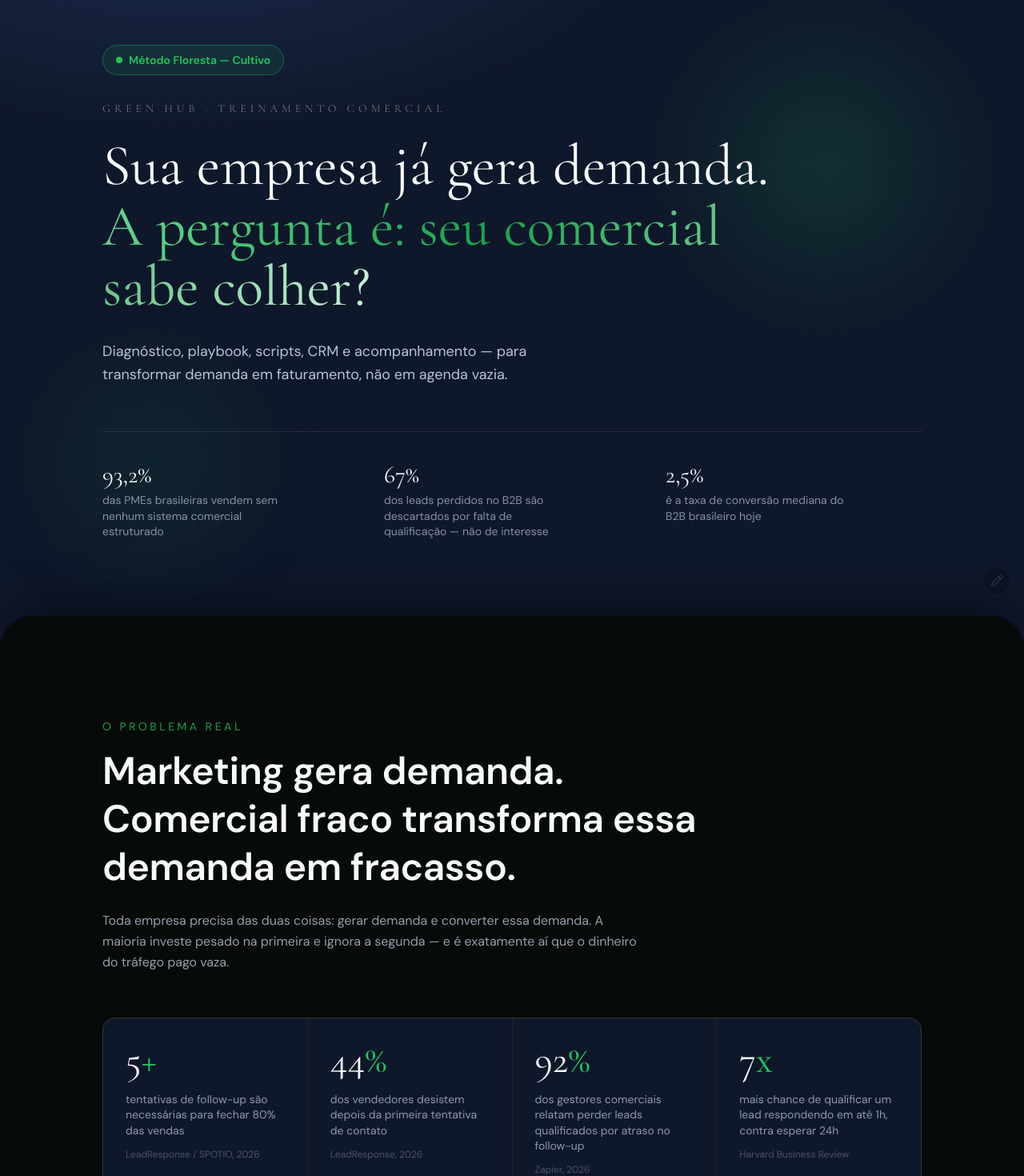
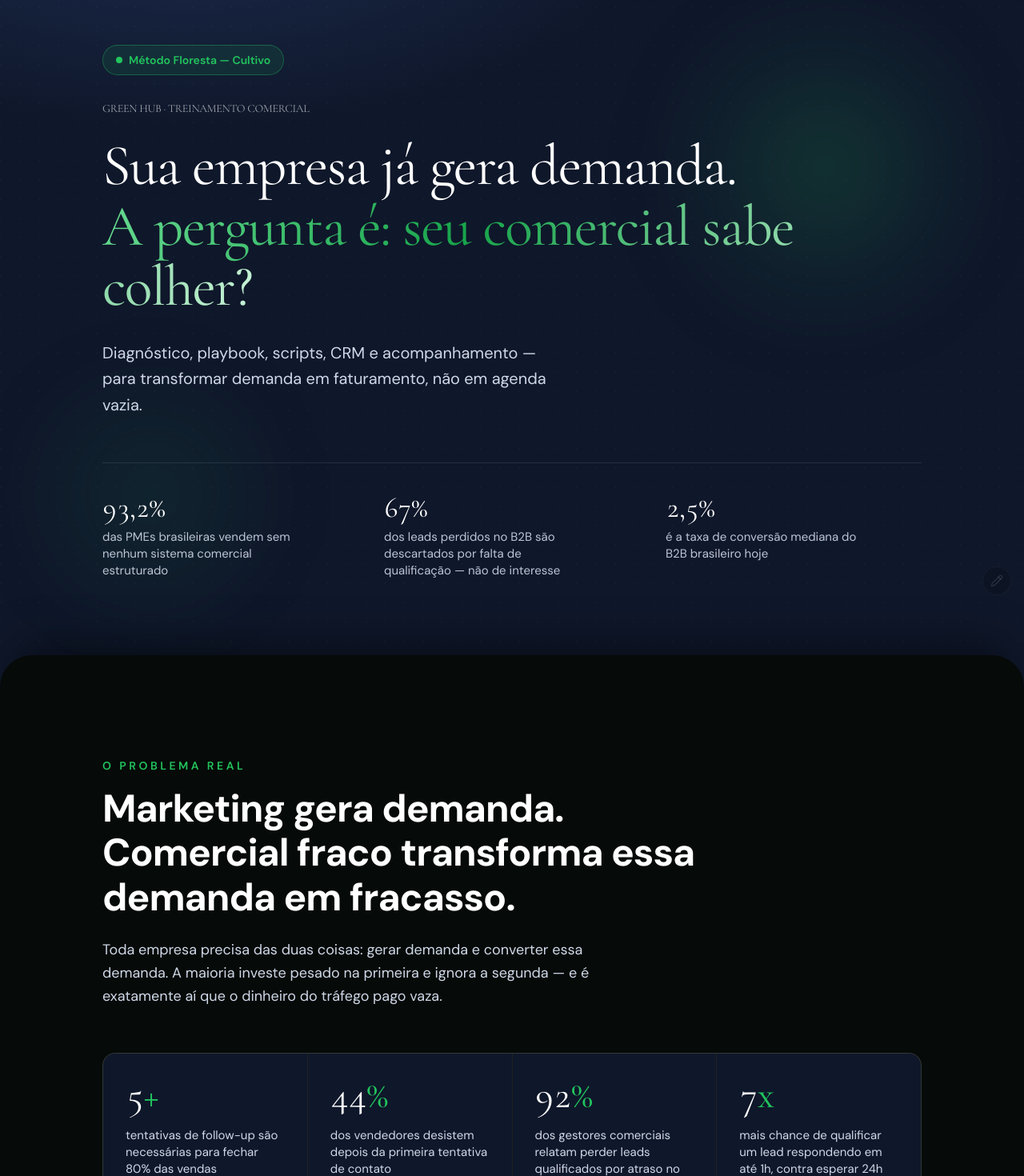
Before and after one commit to Victorhmp99/proposta-comercial-green, a Next.js app: page / in a window 1280 px wide. Shown: the part 40-1510 px from the top of the page at 80% size. Built offline with nearby package versions, Linux system fonts and the light colour scheme; no server answers.

Commit message:
feat: contagem animada, valores unicos, plano Estrategico, Imersao Floresta, legibilidade

```diff
--- a/src/app/globals.css
+++ b/src/app/globals.css
@@ -6,8 +6,8 @@
   --gh-medium: #16a34a; /* Verde profundo — secundário */
   --gh-mint: #22c55e; /* Verde — acento principal */
   --gh-gold: #4ade80; /* Verde claro — destaque (mantém o nome p/ compatibilidade) */
-  --gh-silver-green: #b9c3d6; /* Azul acinzentado — texto secundário */
-  --gh-cream: #f8fafc; /* Branco gelo — texto */
+  --gh-silver-green: #cfd8e8; /* Azul acinzentado claro — texto secundário */
+  --gh-cream: #ffffff; /* Branco — texto principal */
   --gh-bg: #0f172a; /* Navy — fundo do site */
 
   --background: var(--gh-bg);
@@ -35,16 +35,28 @@ body {
   background: var(--background);
   color: var(--foreground);
   font-family: var(--font-body);
+  font-size: 17px;
+  line-height: 1.6;
+  -webkit-font-smoothing: antialiased;
+  -moz-osx-font-smoothing: grayscale;
 }
 
 h1, .font-display {
   font-family: var(--font-display);
+  letter-spacing: -0.02em;
 }
 
 h2, h3, h4 {
   font-family: var(--font-body);
-  font-weight: 600;
-  letter-spacing: -0.01em;
+  font-weight: 700;
+  letter-spacing: -0.02em;
+  line-height: 1.15;
+}
+
+/* números tabulares — não "pulam" durante a contagem */
+.tabular {
+  font-variant-numeric: tabular-nums;
+  font-feature-settings: "tnum";
 }
 
 .perspective-1200 {
--- /dev/null
+++ b/src/components/Counter.tsx
@@ -0,0 +1,70 @@
+"use client";
+
+import { useEffect, useRef, useState } from "react";
+import { useInView } from "framer-motion";
+
+/**
+ * Conta de 0 até o número contido em `value`, preservando
+ * qualquer prefixo/sufixo do texto original (ex.: "93,2%", "2,5%", "R$ 45.000").
+ */
+export function Counter({
+  value,
+  className,
+  duration = 1.6,
+}: {
+  value: string;
+  className?: string;
+  duration?: number;
+}) {
+  const ref = useRef<HTMLSpanElement>(null);
+  const inView = useInView(ref, { once: true, margin: "-80px" });
+  const [display, setDisplay] = useState<string>("");
+
+  // separa o número do resto do texto
+  const match = value.match(/^(\D*)([\d.,]+)(.*)$/);
+  const prefix = match?.[1] ?? "";
+  const numeric = match?.[2] ?? "";
+  const suffix = match?.[3] ?? "";
+
+  // detecta o formato brasileiro: "." é milhar, "," é decimal
+  const decimals = numeric.includes(",") ? numeric.split(",")[1].length : 0;
+  const target = parseFloat(numeric.replace(/\./g, "").replace(",", "."));
+  const useThousands = numeric.includes(".");
+
+  function format(n: number) {
+    return n.toLocaleString("pt-BR", {
+      minimumFractionDigits: decimals,
+      maximumFractionDigits: decimals,
+      useGrouping: useThousands || n >= 1000,
+    });
+  }
+
+  useEffect(() => {
+    if (!inView || !Number.isFinite(target)) {
+      if (!Number.isFinite(target)) setDisplay(numeric);
+      return;
+    }
+    let raf = 0;
+    const start = performance.now();
+    const ms = duration * 1000;
+
+    function tick(now: number) {
+      const t = Math.min((now - start) / ms, 1);
+      // easeOutExpo — rápido no começo, desacelera no fim
+      const eased = t === 1 ? 1 : 1 - Math.pow(2, -10 * t);
+      setDisplay(format(target * eased));
+      if (t < 1) raf = requestAnimationFrame(tick);
+    }
+    raf = requestAnimationFrame(tick);
+    return () => cancelAnimationFrame(raf);
+    // eslint-disable-next-line react-hooks/exhaustive-deps
+  }, [inView, target, duration]);
+
+  return (
+    <span ref={ref} className={className}>
+      {prefix}
+      {display || (Number.isFinite(target) ? format(0) : numeric)}
+      {suffix}
+    </span>
+  );
+}
--- a/src/components/Hero.tsx
+++ b/src/components/Hero.tsx
@@ -2,6 +2,7 @@
 
 import { motion } from "framer-motion";
 import { useContent } from "@/content/ContentContext";
+import { Counter } from "./Counter";
 
 export function Hero() {
   const { content } = useContent();
@@ -62,7 +63,7 @@ export function Hero() {
           initial={{ opacity: 0 }}
           animate={{ opacity: 1 }}
           transition={{ duration: 0.7, delay: 0.1 }}
-          className="font-display text-sm tracking-[0.35em] text-cream/40 mb-6"
+          className="font-display text-sm tracking-[0.35em] text-cream/60 mb-6"
         >
           {c.title} · {c.subtitle.toUpperCase()}
         </motion.p>
@@ -83,7 +84,7 @@ export function Hero() {
           initial={{ opacity: 0, y: 20 }}
           animate={{ opacity: 1, y: 0 }}
           transition={{ duration: 0.7, delay: 0.3 }}
-          className="mt-7 max-w-xl text-lg text-silver-green leading-relaxed"
+          className="mt-7 max-w-xl text-xl text-silver-green leading-relaxed"
         >
           {c.lede}
         </motion.p>
@@ -97,8 +98,10 @@ export function Hero() {
         >
           {c.stats.map((s) => (
             <div key={s.value} className="max-w-[240px]">
-              <p className="font-display text-3xl text-cream mb-1">{s.value}</p>
-              <p className="text-sm text-silver-green/70 leading-snug">{s.label}</p>
+              <p className="font-display text-4xl text-cream mb-1.5 tabular">
+                <Counter value={s.value} />
+              </p>
+              <p className="text-[15px] text-silver-green/90 leading-snug">{s.label}</p>
             </div>
           ))}
         </motion.div>
--- a/src/components/Section.tsx
+++ b/src/components/Section.tsx
@@ -67,7 +67,7 @@ export function Section({
 
 export function Eyebrow({ children }: { children: ReactNode }) {
   return (
-    <p className="font-body text-xs sm:text-sm uppercase tracking-[0.25em] text-mint/80 mb-4">
+    <p className="font-body text-xs sm:text-sm uppercase tracking-[0.25em] text-mint mb-4 font-semibold">
       {children}
     </p>
   );
--- a/src/components/Sections.tsx
+++ b/src/components/Sections.tsx
@@ -5,7 +5,8 @@ import { motion, AnimatePresence } from "framer-motion";
 import { Reveal, RevealStagger, staggerItem } from "./Reveal";
 import { Section, Eyebrow, Kicker } from "./Section";
 import { useContent } from "@/content/ContentContext";
-import { CheckCircle2, X, Eye, EyeOff } from "lucide-react";
+import { Counter } from "./Counter";
+import { CheckCircle2, X, Lock, Unlock } from "lucide-react";
 
 /* ---------- botão de revelar valores ---------- */
 function RevealButton({
@@ -23,9 +24,9 @@ function RevealButton({
     <button
       type="button"
       onClick={onClick}
-      className="inline-flex items-center gap-2 rounded-full bg-mint px-7 py-3.5 text-sm font-bold text-[#0f172a] transition hover:bg-mint/90 shadow-[0_0_40px_-10px_rgba(34,197,94,0.7)]"
+      className="inline-flex items-center gap-2.5 rounded-full bg-mint px-8 py-4 text-base font-bold text-[#0f172a] transition hover:bg-mint/90 hover:scale-[1.02] active:scale-100 shadow-[0_0_45px_-10px_rgba(34,197,94,0.8)]"
     >
-      {revealed ? <EyeOff className="h-4 w-4" /> : <Eye className="h-4 w-4" />}
+      {revealed ? <Unlock className="h-5 w-5" /> : <Lock className="h-5 w-5" />}
       {revealed ? hideLabel : showLabel}
     </button>
   );
@@ -44,18 +45,18 @@ export function Problem() {
       </Reveal>
 
       <Reveal delay={0.08}>
-        <p className="mt-6 max-w-2xl text-silver-green/80 leading-relaxed">{c.intro}</p>
+        <p className="mt-6 max-w-2xl text-silver-green leading-relaxed text-lg">{c.intro}</p>
       </Reveal>
 
       <RevealStagger className="mt-14 grid sm:grid-cols-2 lg:grid-cols-4 gap-px bg-white/10 border border-white/10 rounded-2xl overflow-hidden">
         {c.stats.map((s) => (
           <motion.div key={s.num + s.suffix} variants={staggerItem} className="bg-[#0f172a] p-7">
-            <p className="font-display text-5xl text-cream leading-none">
-              {s.num}
+            <p className="font-display text-5xl text-cream leading-none tabular">
+              <Counter value={s.num} />
               <span className="text-mint">{s.suffix}</span>
             </p>
-            <p className="mt-4 text-sm text-silver-green/75 leading-snug">{s.text}</p>
-            <p className="mt-3 text-xs text-silver-green/35">{s.src}</p>
+            <p className="mt-4 text-[15px] text-silver-green leading-snug">{s.text}</p>
+            <p className="mt-3 text-xs text-silver-green/55">{s.src}</p>
           </motion.div>
         ))}
       </RevealStagger>
@@ -80,7 +81,7 @@ export function Compare() {
       </Reveal>
 
       <Reveal delay={0.08}>
-        <p className="mt-6 max-w-2xl text-silver-green/80 leading-relaxed">{c.intro}</p>
+        <p className="mt-6 max-w-2xl text-silver-green leading-relaxed text-lg">{c.intro}</p>
       </Reveal>
 
       <Reveal delay={0.12} className="mt-12">
@@ -106,9 +107,9 @@ export function Compare() {
                   i < c.rows.length - 1 ? "border-b border-white/10" : ""
                 }`}
               >
-                <div className="px-5 py-4 text-silver-green/60 bg-black/20">{row.label}</div>
-                <div className="px-5 py-4 text-cream/70 bg-red-500/5">{row.weak}</div>
-                <div className="px-5 py-4 text-cream/90 bg-mint/8">{row.strong}</div>
+                <div className="px-5 py-4 font-semibold text-silver-green bg-black/20">{row.label}</div>
+                <div className="px-5 py-4 text-cream/85 bg-red-500/8">{row.weak}</div>
+                <div className="px-5 py-4 text-cream bg-mint/10">{row.strong}</div>
               </div>
             ))}
           </div>
@@ -134,7 +135,7 @@ export function Cultivo() {
         {/* visual do método */}
         <Reveal delay={0.08}>
           <div className="rounded-2xl border border-white/10 bg-forest/60 p-8">
-            <p className="text-xs uppercase tracking-widest text-silver-green/40 mb-2">
+            <p className="text-xs uppercase tracking-widest text-silver-green/60 mb-2">
               Método Floresta
             </p>
             <h3 className="font-display text-2xl text-cream mb-7">{c.visualTitle}</h3>
@@ -143,7 +144,7 @@ export function Cultivo() {
                 <div
                   key={s.num}
                   className={`flex gap-4 py-4 border-t border-white/10 text-sm ${
-                    s.active ? "text-cream font-semibold" : "text-silver-green/60"
+                    s.active ? "text-cream font-semibold" : "text-silver-green/85"
                   }`}
                 >
                   <span
@@ -168,8 +169,8 @@ export function Cultivo() {
         {/* texto */}
         <Reveal delay={0.16}>
           <h3 className="text-2xl text-cream mb-5 leading-snug">{c.textHeading}</h3>
-          <p className="text-silver-green/75 leading-relaxed mb-4">{c.paragraph1}</p>
-          <p className="text-silver-green/75 leading-relaxed">{c.paragraph2}</p>
+          <p className="text-silver-green leading-relaxed mb-4">{c.paragraph1}</p>
+          <p className="text-silver-green leading-relaxed">{c.paragraph2}</p>
           <div className="mt-8 border-l-2 border-mint pl-5">
             <p className="font-display text-xl text-cream leading-snug">“{c.quote}”</p>
           </div>
@@ -200,8 +201,8 @@ export function Anchor() {
               i < c.rows.length - 1 ? "border-b border-white/10" : ""
             }`}
           >
-            <span className="text-sm text-cream/80">{row.label}</span>
-            <span className="font-display text-sm text-silver-green/70 shrink-0">{row.value}</span>
+            <span className="text-[15px] text-cream/95">{row.label}</span>
+            <span className="font-display text-[15px] text-silver-green shrink-0">{row.value}</span>
           </motion.div>
         ))}
       </RevealStagger>
@@ -214,7 +215,7 @@ export function Anchor() {
       </Reveal>
 
       <Reveal delay={0.14}>
-        <p className="mt-7 max-w-2xl text-sm text-silver-green/70 leading-relaxed">{c.kicker}</p>
+        <p className="mt-7 max-w-2xl text-sm text-silver-green/90 leading-relaxed">{c.kicker}</p>
       </Reveal>
     </Section>
   );
@@ -262,27 +263,28 @@ export function Plans() {
                   {plan.badge}
                 </span>
               )}
-              <p className="font-display text-xl text-cream mb-2">{plan.name}</p>
-              <p className="text-xs text-silver-green/60 leading-snug min-h-[48px]">
+              <p className="font-display text-2xl text-cream mb-2">{plan.name}</p>
+              <p className="text-sm text-silver-green/85 leading-snug min-h-[54px]">
                 {plan.description}
               </p>
 
-              {/* preços — borrados até revelar */}
+              {/* preços — borrados até desbloquear */}
               <div className="mt-5 mb-5">
                 <div className={revealed ? "" : "value-blur"}>
-                  <p className="text-xs text-silver-green/60">
-                    Implementação <span className="font-bold text-cream">{plan.setup}</span>
+                  <p className="text-sm text-silver-green/70">
+                    Implementação{" "}
+                    <span className="font-bold text-cream tabular">{plan.setup}</span>
                   </p>
-                  <p className="font-display text-2xl text-cream mt-1">
-                    {plan.price}
-                    <span className="text-xs font-normal text-silver-green/60"> /mês</span>
+                  <p className="font-display text-3xl text-cream mt-1.5 tabular">
+                    {revealed ? <Counter value={plan.price} /> : plan.price}
+                    <span className="text-sm font-normal text-silver-green/70"> /mês</span>
                   </p>
                 </div>
               </div>
 
               <ul className="space-y-2.5 flex-1">
                 {plan.features.map((f) => (
-                  <li key={f} className="flex items-start gap-2 text-xs text-silver-green/70">
+                  <li key={f} className="flex items-start gap-2 text-sm text-silver-green/90 leading-snug">
                     <span className="text-mint font-bold shrink-0">+</span>
                     {f}
                   </li>
@@ -310,7 +312,7 @@ export function Imersao() {
       </Reveal>
 
       <Reveal delay={0.08}>
-        <p className="mt-6 max-w-2xl text-silver-green/80 leading-relaxed">{c.intro}</p>
+        <p className="mt-6 max-w-2xl text-silver-green leading-relaxed text-lg">{c.intro}</p>
       </Reveal>
 
       <RevealStagger className="mt-12 grid sm:grid-cols-2 lg:grid-cols-3 gap-px bg-white/10 border border-white/10 rounded-2xl overflow-hidden">
@@ -318,7 +320,7 @@ export function Imersao() {
           <motion.div key={s.title} variants={staggerItem} className="bg-[#101b32] p-6">
             <p className="text-xs font-bold text-mint">{s.tag}</p>
             <h4 className="font-display text-base text-cream mt-2">{s.title}</h4>
-            <p className="text-xs text-silver-green/65 mt-2 leading-snug">{s.text}</p>
+            <p className="text-sm text-silver-green/90 mt-2 leading-snug">{s.text}</p>
           </motion.div>
         ))}
       </RevealStagger>
@@ -332,16 +334,18 @@ export function Imersao() {
             showLabel={c.revealLabel}
             hideLabel={c.hideLabel}
           />
-          <div className="mt-8 flex flex-wrap gap-12">
+          <div className="mt-9 flex flex-wrap gap-14">
             <div className={revealed ? "" : "value-blur"}>
-              <p className="text-xs font-semibold text-silver-green/50">{c.tableLabel}</p>
-              <p className="font-display text-3xl text-cream/60 mt-1 line-through decoration-red-400/60">
-                {c.tablePrice}
+              <p className="text-sm font-semibold text-silver-green/70 mb-1.5">{c.tableLabel}</p>
+              <p className="font-display text-3xl text-cream/55 line-through decoration-red-400 decoration-2 tabular">
+                {revealed ? <Counter value={c.tablePrice} /> : c.tablePrice}
               </p>
             </div>
             <div className={revealed ? "" : "value-blur"}>
-              <p className="text-xs font-semibold text-silver-green/50">{c.closingLabel}</p>
-              <p className="font-display text-3xl text-mint mt-1">{c.closingPrice}</p>
+              <p className="text-sm font-semibold text-silver-green/70 mb-1.5">{c.closingLabel}</p>
+              <p className="font-display text-4xl text-mint tabular">
+                {revealed ? <Counter value={c.closingPrice} /> : c.closingPrice}
+              </p>
             </div>
           </div>
         </div>
--- a/src/content/defaultContent.ts
+++ b/src/content/defaultContent.ts
@@ -92,14 +92,14 @@ export const defaultContent = {
   plans: {
     eyebrow: "Planos",
     heading: "Escolha o ritmo de cultivo certo para o seu comercial.",
-    revealLabel: "Ver os valores",
+    revealLabel: "Desbloquear valores",
     hideLabel: "Ocultar valores",
     items: [
       {
         name: "Start",
         description: "Para quem precisa organizar o básico e treinar 1 pessoa por vez.",
         setup: "R$ 1.500",
-        price: "R$ 800–1.000",
+        price: "R$ 2.000",
         features: [
           "Diagnóstico de funil (macro)",
           "Playbook de Vendas (genérico)",
@@ -111,7 +111,7 @@ export const defaultContent = {
         name: "Unique",
         description: "Ritmo quinzenal, playbook mais completo, com certificado.",
         setup: "R$ 2.200",
-        price: "R$ 1.400–1.600",
+        price: "R$ 3.500",
         features: [
           "Diagnóstico de funil + gargalos",
           "Playbook de Vendas + 1 etapa à escolha",
@@ -122,10 +122,10 @@ export const defaultContent = {
         ],
       },
       {
-        name: "Semanal",
+        name: "Estratégico",
         description: "Treinamento em equipe toda semana, playbook único e roleplay.",
         setup: "R$ 2.800",
-        price: "R$ 2.000",
+        price: "R$ 7.890",
         featured: true,
         badge: "Mais vendido",
         features: [
@@ -140,8 +140,8 @@ export const defaultContent = {
       {
         name: "Elite",
         description: "Implementação completa e individualizada por vendedor.",
-        setup: "R$ 18.000–25.000",
-        price: "R$ 8.000–12.000",
+        setup: "R$ 25.000",
+        price: "R$ 13.700",
         features: [
           "Diagnóstico individualizado por vendedor",
           "Playbook único e completo — todas as etapas",
@@ -156,12 +156,12 @@ export const defaultContent = {
   },
 
   imersao: {
-    eyebrow: "Pontual — fora da curva",
-    heading: "Imersão de 1 dia: a virada comercial completa, sem esperar meses.",
+    eyebrow: "Imersão Floresta",
+    heading: "Imersão Floresta: a virada comercial completa em 1 dia, sem esperar meses.",
     intro:
       "Diagnóstico prévio, um dia inteiro presencial com o time, playbook construído ao " +
       "vivo e 30 dias de suporte direto. Vagas limitadas por trimestre.",
-    revealLabel: "Ver o investimento",
+    revealLabel: "Desbloquear investimento",
     hideLabel: "Ocultar investimento",
     steps: [
       { tag: "Antes", title: "Diagnóstico prévio", text: "Funil, CRM atual, scripts e entrevista com a liderança — 1 a 2 semanas antes." },
@@ -172,9 +172,9 @@ export const defaultContent = {
       { tag: "Depois", title: "30 dias de suporte", text: "WhatsApp direto + 1 call de revisão no dia 30." },
     ],
     tableLabel: "Preço de tabela",
-    tablePrice: "R$ 35.000 – 45.000",
+    tablePrice: "R$ 45.000",
     closingLabel: "Investimento de fechamento",
-    closingPrice: "R$ 18.000 – 28.000",
+    closingPrice: "R$ 28.000",
   },
 
   closing: {
```
